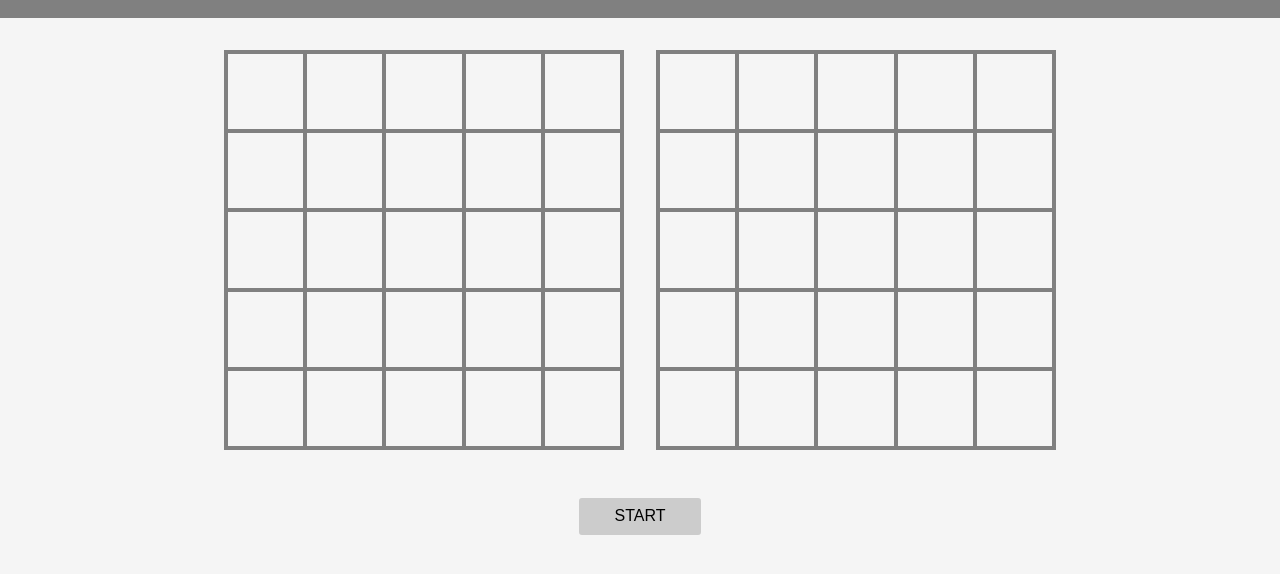
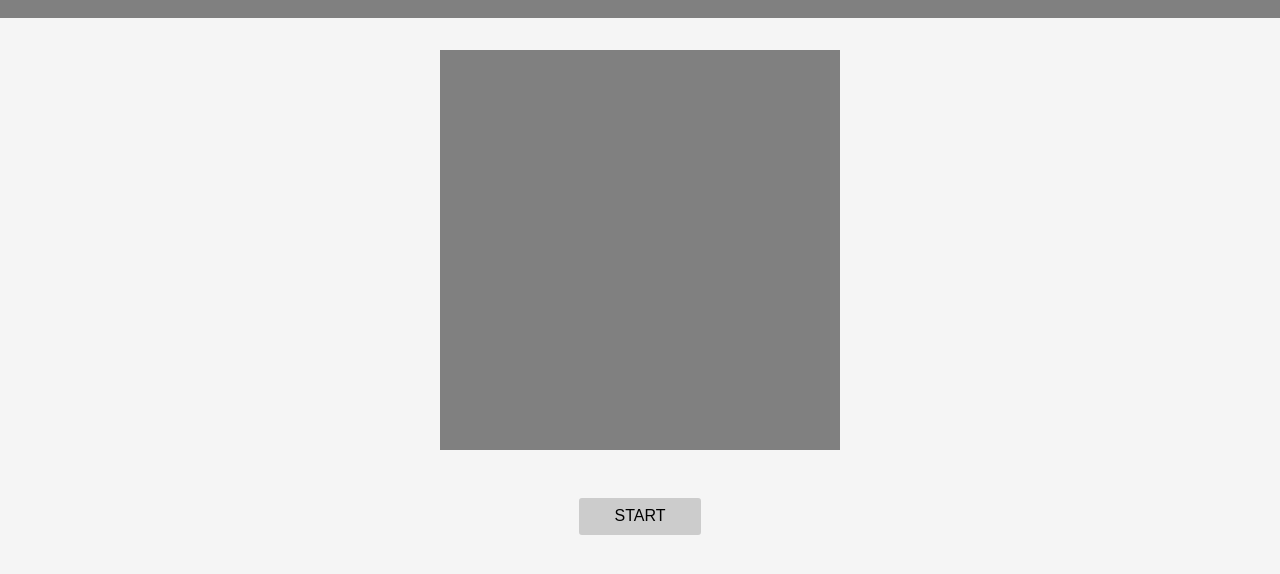
Before and after one commit to eustaquiogalano/battleship-ODIN, a website built with webpack: page src/index.html in a window 1280 px wide. Shown: the part 62-636 px from the top of the page. Built offline with nearby package versions, Linux system fonts and the light colour scheme.

Commit message:
refactor: remove practice grid gameboard
- add grid dynamically using javascript
- once start button is clicked grid will appear

```diff
--- a/src/index.html
+++ b/src/index.html
@@ -11,80 +11,7 @@
     </header>
     <main class="apply-flex">
       <section class="apply-flex gameboards-section">
-        <div id="user-board" class="apply-grid">
-          <div class="row one apply-grid">
-            <div class="col"></div>
-            <div class="col"></div>
-            <div class="col"></div>
-            <div class="col"></div>
-            <div class="col"></div>
-          </div>
-          <div class="row two apply-grid">
-            <div class="col"></div>
-            <div class="col"></div>
-            <div class="col"></div>
-            <div class="col"></div>
-            <div class="col"></div>
-          </div>
-          <div class="row three apply-grid">
-            <div class="col"></div>
-            <div class="col"></div>
-            <div class="col"></div>
-            <div class="col"></div>
-            <div class="col"></div>
-          </div>
-          <div class="row four apply-grid">
-            <div class="col"></div>
-            <div class="col"></div>
-            <div class="col"></div>
-            <div class="col"></div>
-            <div class="col"></div>
-          </div>
-          <div class="row five apply-grid">
-            <div class="col"></div>
-            <div class="col"></div>
-            <div class="col"></div>
-            <div class="col"></div>
-            <div class="col"></div>
-          </div>
-        </div>
-        <div id="attack-board" class="apply-grid">
-          <div class="row one apply-grid">
-            <div class="col"></div>
-            <div class="col"></div>
-            <div class="col"></div>
-            <div class="col"></div>
-            <div class="col"></div>
-          </div>
-          <div class="row two apply-grid">
-            <div class="col"></div>
-            <div class="col"></div>
-            <div class="col"></div>
-            <div class="col"></div>
-            <div class="col"></div>
-          </div>
-          <div class="row three apply-grid">
-            <div class="col"></div>
-            <div class="col"></div>
-            <div class="col"></div>
-            <div class="col"></div>
-            <div class="col"></div>
-          </div>
-          <div class="row four apply-grid">
-            <div class="col"></div>
-            <div class="col"></div>
-            <div class="col"></div>
-            <div class="col"></div>
-            <div class="col"></div>
-          </div>
-          <div class="row five apply-grid">
-            <div class="col"></div>
-            <div class="col"></div>
-            <div class="col"></div>
-            <div class="col"></div>
-            <div class="col"></div>
-          </div>
-        </div>
+        <div id="user-board" class="apply-grid"></div>
       </section>
       <section class="apply-flex game-control-section">
         <div class="apply-flex">
```
